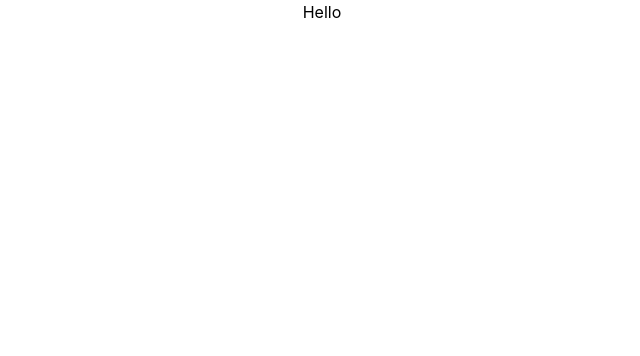
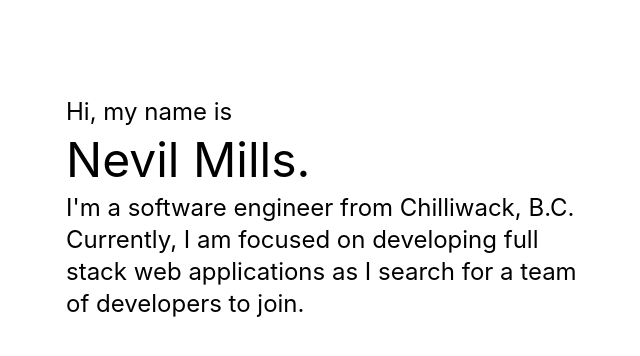
Before and after one commit to nevilmills/portfolio, a Next.js app: page / in a window 1280 px wide. Shown: the top 356 px of the page, without its empty margins (318-958 px from the left). Built offline with nearby package versions, Linux system fonts and the light colour scheme.

Commit message:
add basic intro paragraph

```diff
--- a/components/Introduction.tsx
+++ b/components/Introduction.tsx
@@ -2,8 +2,16 @@ import React from "react";
 
 export const Introduction: React.FC<{}> = ({}) => {
   return (
-    <div className="flex flex-col items-center w-full">
-      <div>Hello</div>
+    <div className="flex flex-col items-center w-full pt-24">
+      <div className="max-w-lg space-y-2">
+        <p className="text-2xl font-lato">Hi, my name is</p>
+        <p className="text-5xl font-lato">Nevil Mills.</p>
+        <p className="text-2xl font-lato">
+          I'm a software engineer from Chilliwack, B.C. Currently, I am focused
+          on developing full stack web applications as I search for a team of
+          developers to join.
+        </p>
+      </div>
     </div>
   );
 };
```
